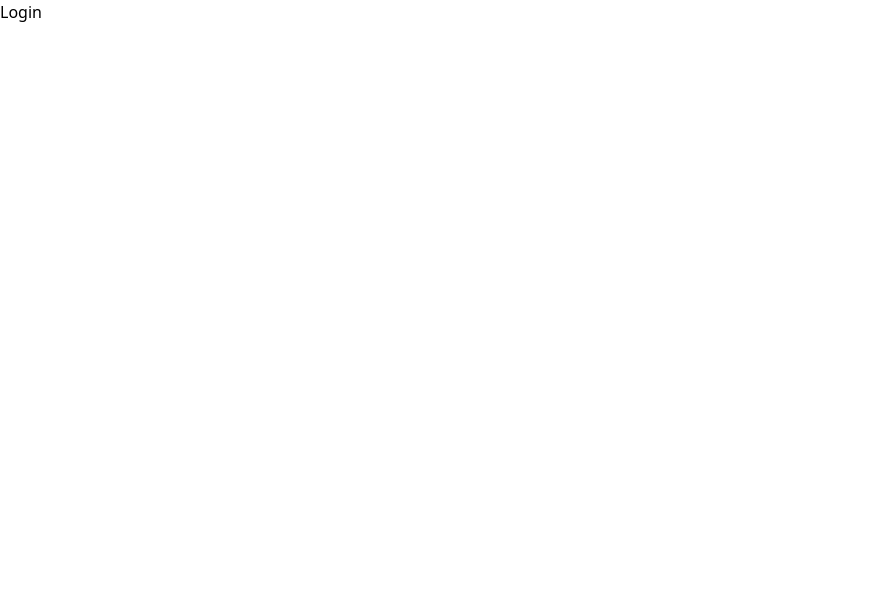
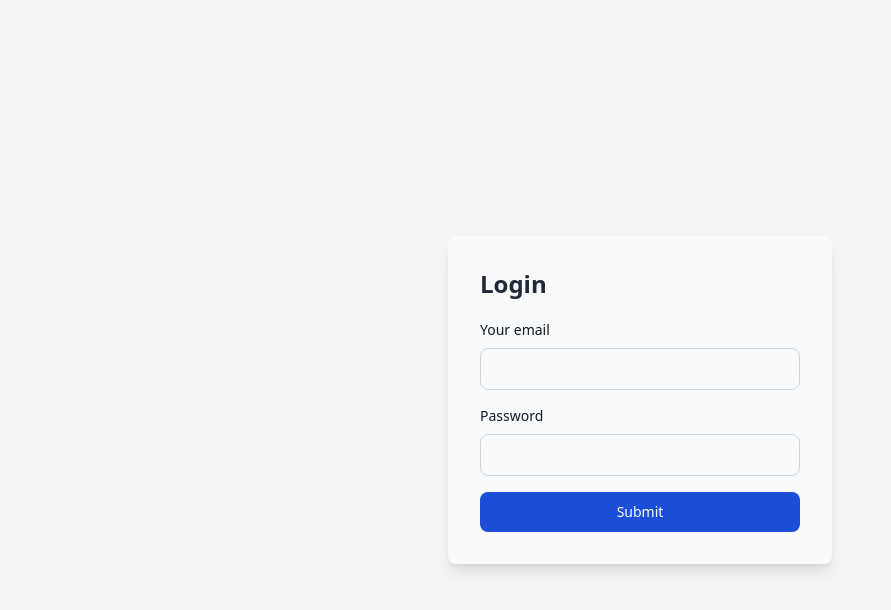
Before and after one commit to amm834/restify, a Next.js app in the folder apps/client/: page /auth/login in a window 1280 px wide. Shown: the top 610 px of the page, without its empty margins (0-891 px from the left). Built offline with nearby package versions, Linux system fonts and the light colour scheme; no server answers.

Commit message:
feat: add login

```diff
--- a/apps/client/app/auth/login/page.tsx
+++ b/apps/client/app/auth/login/page.tsx
@@ -1,7 +1,97 @@
+'use client'
+import { axiosInstance } from "@/app/utils/axios";
+import { zodResolver } from "@hookform/resolvers/zod";
+import { AxiosError } from "axios";
+import { useRouter } from 'next/navigation';
+import { useState } from "react";
+import { useForm } from "react-hook-form";
+import { object, string, TypeOf } from 'zod';
+
+import { ToastContainer, toast } from 'react-toastify';
+import 'react-toastify/dist/ReactToastify.css';
+
+
+
+
+export const loginUserSchema = object({
+    email: string()
+        .min(1, {
+            message: "Email is required",
+        })
+        .email("Email is invalid"),
+    password: string()
+        .min(1, {
+            message: "Password is required",
+        }),
+});
+
+type LoginUser = TypeOf<typeof loginUserSchema>;
+
 export default function LoginPage() {
+    const router = useRouter();
+
+    const { register, formState: { errors }, handleSubmit } = useForm<LoginUser>({
+        resolver: zodResolver(loginUserSchema),
+    })
+    const [loginErrors, setLoginErrors] = useState<string | null>(null)
+
+    const notify = (error = '') => toast(error, {
+        type: "error",
+    });
+
+
+    const onSubmit = async (data: LoginUser) => {
+        try {
+            await axiosInstance.post('/api/sessions', data)
+            await router.push('/')
+        } catch (err) {
+            const error = err as AxiosError<{ msg: string }>;
+            setLoginErrors(error.response?.data?.msg!);
+            notify(loginErrors!);
+        }
+    }
+
     return (
-        <div>
-            Login
+        <div className="flex items-center justify-center min-h-screen px-10 bg-gray-100">
+            <form
+                onSubmit={handleSubmit(onSubmit)}
+                className="w-full max-w-sm p-8 rounded-lg shadow-lg bg-gray-50 dark:bg-gray-800"
+                method="POST"
+            >
+                <ToastContainer />
+
+                <h1 className="mb-5 text-2xl font-bold text-gray-800">Login</h1>
+
+                {/*  email */}
+                <div className="mb-4">
+                    <label htmlFor="email" className="block mb-2 text-sm font-medium text-gray-900 dark:text-white">Your email</label>
+                    <input type="email" id="email"
+                        className={`bg-gray-50 border border-gray-300 text-gray-900 text-sm rounded-lg focus:ring-blue-500 focus:border-blue-500 block w-full p-2.5 dark:bg-gray-700 dark:border-gray-600 dark:placeholder-gray-400 dark:text-white dark:focus:ring-blue-500 dark:focus:border-blue-500
+                    ${errors.email ? 'bg-red-50 border border-red-500 text-red-900 placeholder-red-700 text-sm rounded-lg focus:ring-red-500 focus:border-red-500 block w-full p-2.5 dark:bg-red-100 dark:border-red-400' : ''}`}
+                        {...register('email')}
+                    />
+                    <p className="mt-2 text-sm text-red-600 dark:text-red-500">
+                        {errors.email && errors.email.message}
+                    </p>
+                </div>
+
+                {/*  password */}
+                <div className="mb-4">
+                    <label htmlFor="email" className="block mb-2 text-sm font-medium text-gray-900 dark:text-white">Password</label>
+                    <input type="password" id="password"
+                        className={`bg-gray-50 border border-gray-300 text-gray-900 text-sm rounded-lg focus:ring-blue-500 focus:border-blue-500 block w-full p-2.5 dark:bg-gray-700 dark:border-gray-600 dark:placeholder-gray-400 dark:text-white dark:focus:ring-blue-500 dark:focus:border-blue-500
+                    ${errors.password ? 'bg-red-50 border border-red-500 text-red-900 placeholder-red-700 text-sm rounded-lg focus:ring-red-500 focus:border-red-500 block w-full p-2.5 dark:bg-red-100 dark:border-red-400' : ''}`}
+                        {...register('password')}
+                    />
+                    <p className="mt-2 text-sm text-red-600 dark:text-red-500">
+                        {errors.password && errors.password.message}
+                    </p>
+                </div>
+
+
+                <button type="submit" className="min-w-full text-white bg-blue-700 hover:bg-blue-800 focus:ring-4 focus:outline-none focus:ring-blue-300 font-medium rounded-lg text-sm w-full sm:w-auto px-5 py-2.5 text-center dark:bg-blue-600 dark:hover:bg-blue-700 dark:focus:ring-blue-800">Submit</button>
+            </form>
+
         </div>
     )
 }
--- a/apps/client/app/auth/register/page.tsx
+++ b/apps/client/app/auth/register/page.tsx
@@ -69,7 +69,7 @@ export default function RegisterPage() {
                 method="POST"
             >
                 <ToastContainer />
-                <h1 className="mb-5 text-2xl font-bold text-gray-800">Login</h1>
+                <h1 className="mb-5 text-2xl font-bold text-gray-800">Register</h1>
                 {/*  name */}
                 <div className="mb-4">
                     <label htmlFor="name" className="block mb-2 text-sm font-medium text-gray-900 dark:text-white">Your name</label>
```
Also changed, not shown: 1 other file (tests, documents, lock files or other folders).
